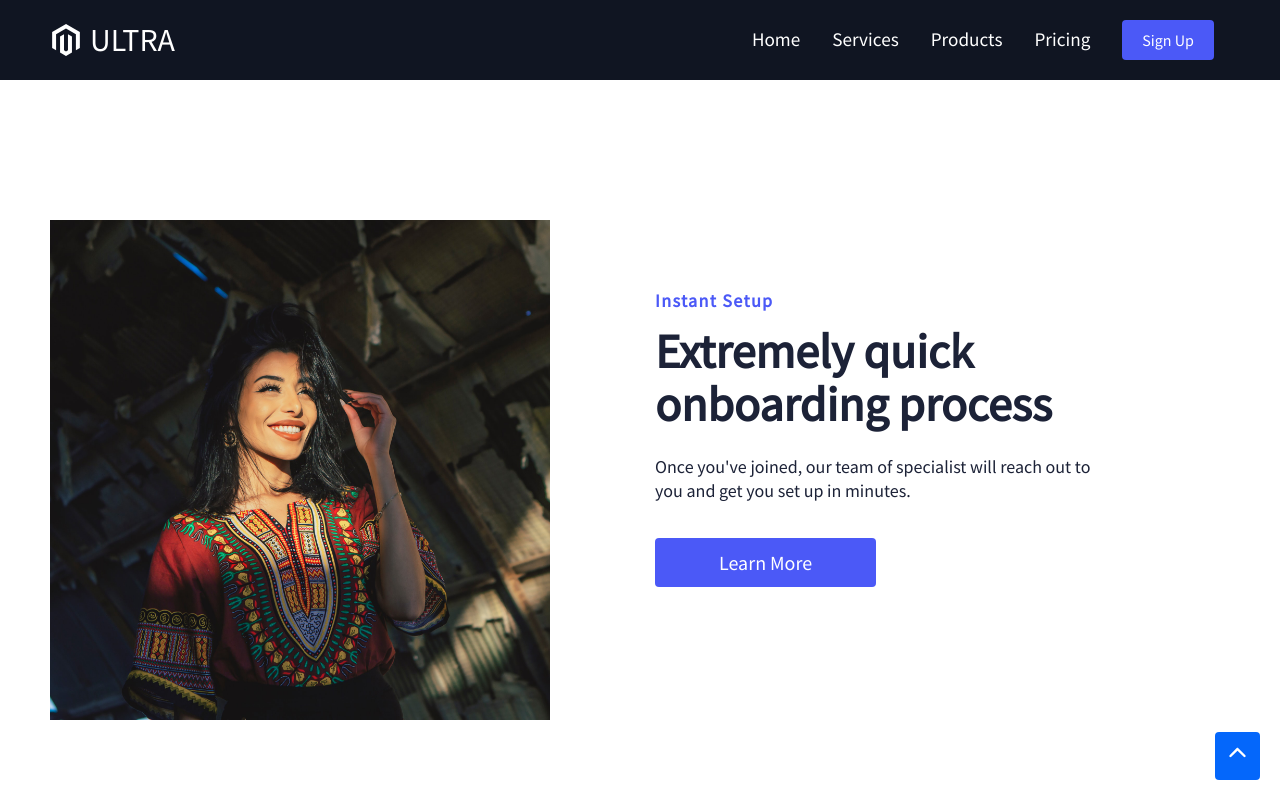
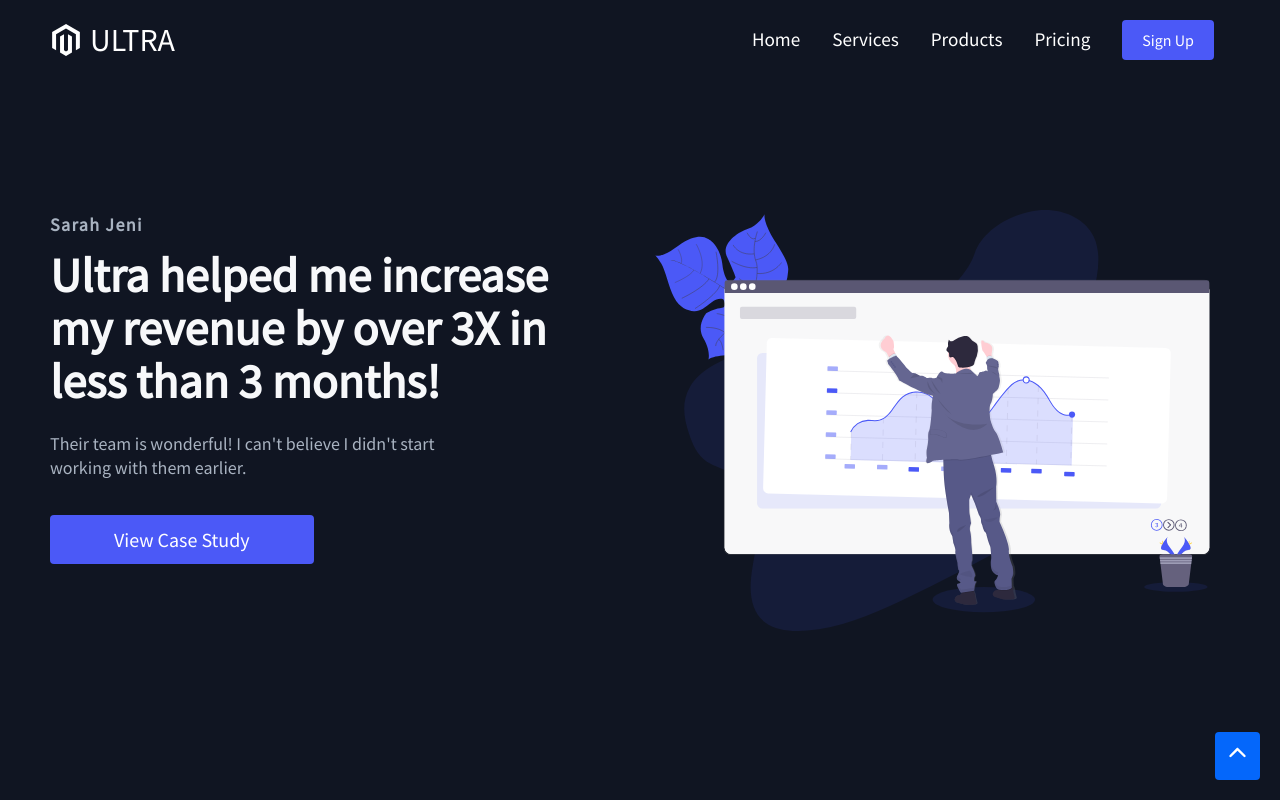
Before and after one commit to Mridul2820/product-landing, a React (Create React App) app: page /products in a window 1280 px wide. Shown: the top 800 px of the page. Built offline with nearby package versions, Linux system fonts and the light colour scheme.

Commit message:
section wise padding fix

```diff
--- a/src/App.js
+++ b/src/App.js
@@ -7,7 +7,7 @@
 // Components & Pages
 import Navbar from './components/Navbar'
 import ScrollToTop from './components/ScrollToTop'
-import { homeObjOne, homeObjTwo } from './data/HomeData'
+import { homeObjTwo, homeObjThree } from './data/HomeData'
 import HomePage from './pages/HomePage'
 import Pricing from './pages/Pricing'
 
@@ -22,12 +22,12 @@
             </Switch>
             <Switch>
                 <Route path="/services">
-                    <InfoSection {...homeObjOne} />
+                    <InfoSection {...homeObjTwo} />
                 </Route>
             </Switch>
             <Switch>
                 <Route path="/products">
-                    <InfoSection {...homeObjTwo} />
+                    <InfoSection {...homeObjThree} />
                 </Route>
             </Switch>
             <Switch>
--- a/src/components/InfoSection.js
+++ b/src/components/InfoSection.js
@@ -15,10 +15,11 @@
     buttonLabel,
     img,
     alt,
-    flexStart
+    flexStart,
+    paddingBig
 }) => {
     return (
-        <StyledInfoSec lightBg={lightBg}>
+        <StyledInfoSec lightBg={lightBg} paddingBig={paddingBig}>
             <StyledContainer>
                 <StyledInfoRow imgStart={imgStart}>
                     <StyledInfoCol>
@@ -52,8 +53,8 @@
 
 const StyledInfoSec = styled.div`
     color: #fff;
-    padding: 140px 0;
     background: ${({ lightBg }) => (lightBg ? '#fff' : '#101522')};
+    padding: ${({ paddingBig }) => (paddingBig ? '130px 0' : '70px 0')};
 
     @media screen and (max-width: 768px) {
         padding: 100px 0;
--- a/src/data/HomeData.js
+++ b/src/data/HomeData.js
@@ -11,7 +11,8 @@
     imgStart: '',
     img: require('../images/svg-1.svg'),
     alt: 'Credit Card',
-    flexStart: false
+    flexStart: false,
+    paddingBig: true
 };
 
 export const homeObjTwo = {
@@ -27,7 +28,8 @@
     imgStart: 'start',
     img: require('../images/profile.jpg'),
     alt: 'Vault',
-    flexStart: true
+    flexStart: true,
+    paddingBig: false
 };
 
 export const homeObjThree = {
@@ -43,7 +45,8 @@
     imgStart: '',
     img: require('../images/svg-2.svg'),
     alt: 'Vault',
-    flexStart: false
+    flexStart: false,
+    paddingBig: true
 };
 
 export const homeObjFour = {
@@ -59,5 +62,6 @@
     imgStart: 'start',
     img: require('../images/svg-3.svg'),
     alt: 'Vault',
-    flexStart: true
+    flexStart: true,
+    paddingBig: true
 };
```
